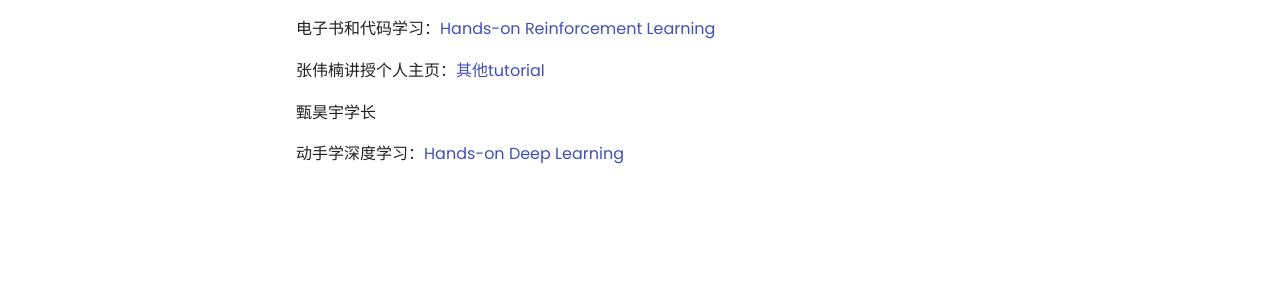
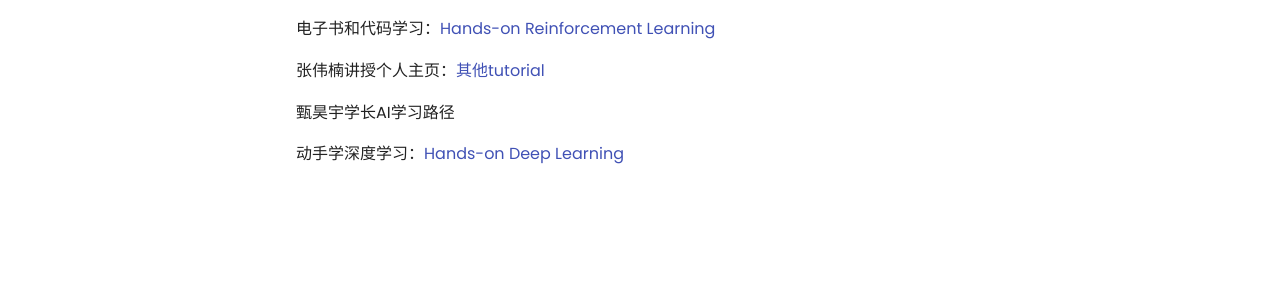
Before and after one commit to Pengyu-Jin/Pengyu-Jin.github.io, an MkDocs documentation site: the page built from docs/major/AI/Agent.md, in a window 1280 px wide. Shown: the part 388-682 px from the top of the page. Built offline with MkDocs 1.6.1 and Material for MkDocs 9.7.7, drawn with Linux system fonts in a browser that asks for light colours; comment, search, counter and statistics services are not loaded; a style sheet for code colours, icons or effects is not loaded.

Commit message:
20250306

```diff
--- a/docs/major/AI/Agent.md
+++ b/docs/major/AI/Agent.md
@@ -11,7 +11,7 @@
 张伟楠讲授个人主页：[其他tutorial](https://wnzhang.net/){:target="_blank"}
 
 
-甄昊宇学长
+甄昊宇学长AI学习路径
 
 
 动手学深度学习：[Hands-on Deep Learning](https://zh.d2l.ai/index.html#){:target="_blank"}
```
Also changed, not shown: docs/interest/digital technology/net.md (+3 -0 lines).
